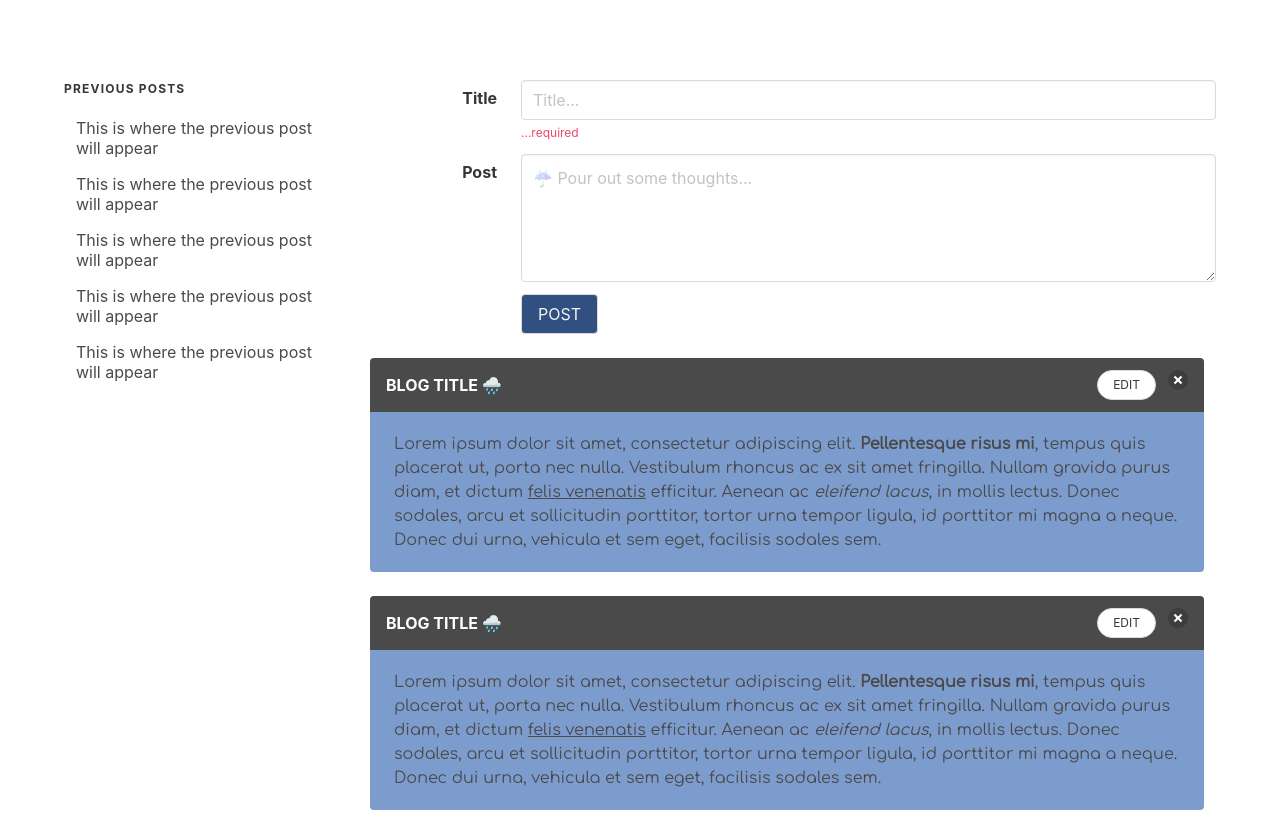
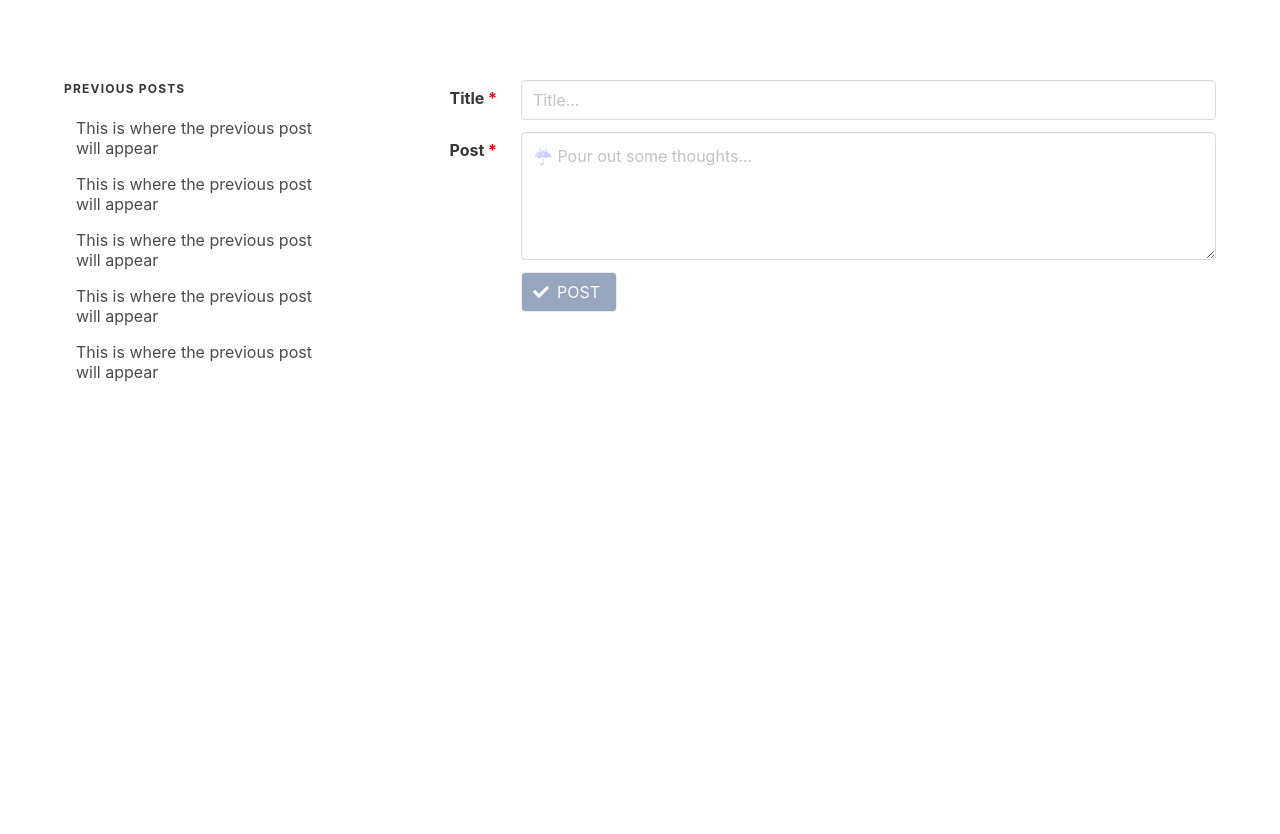
Before and after one commit to Kparine/Ajax_Blog_Front_End, a website with bundled scripts: page index.html in a window 1280 px wide. Shown: the part 161-995 px from the top of the page. After the commit the page ends 800 px from the top, so only its background shows below. Built offline with nearby package versions, Linux system fonts and the light colour scheme.

Commit message:
Button ATT

```diff
--- a/index.html
+++ b/index.html
@@ -51,23 +51,20 @@
       <div class="column is-three-quarters">
         <div class="field is-horizontal">
           <div class="field-label is-normal">
-            <label class="label">Title</label>
+            <label class="label">Title<span id="req"> *</span></label>
           </div>
           <div class="field-body">
             <div class="field">
               <div class="control">
                 <input class="input" type="text"  id='title' placeholder="Title...">
               </div>
-              <p class="help is-danger">
-                ...required
-              </p>
             </div>
           </div>
         </div>
 
         <div class="field is-horizontal" >
           <div class="field-label is-normal">
-            <label class="label">Post</label>
+            <label class="label">Post<span id="req"> *</span></label>
           </div>
           <div class="field-body">
             <div class="field">
@@ -87,9 +84,12 @@
           <div class="field-body">
             <div class="field">
               <div class="control">
-                <button class="button" id='submit'>POST</button>
-                <!-- <button class="button">EDIT</button> -->
-                <!-- <button class="button">DELETE</button> -->
+                <a class="button" id="submit" title="Disabled button" disabled>
+                  <span class="icon is-small">
+                    <i class="fas fa-check"></i>
+                  </span>
+                  <span>POST</span>
+                </a>
               </div>
             </div>
           </div>
@@ -98,7 +98,7 @@
         <!-- THIS IS WHERE THE SUBMITTED BLOGS NEED TO POPULATE -->
 
         <div class="column">
-          <article class="message" id='msg'>
+          <article class="message hidden" id='msg'>
             <div class="message-header">
               <p>BLOG TITLE ️🌧️ </p>
               <div class="field is-grouped">
@@ -118,27 +118,6 @@
               Donec dui urna, vehicula et sem eget, facilisis sodales sem.
             </div>
           </article>
-
-          <article class="message" id='msg'>
-            <div class="message-header">
-              <p>BLOG TITLE 🌧️ </p>
-              <div class="field is-grouped">
-                <p class="control">
-                  <button data-id="" class="button is-inverted is-outlined is-small is-rounded align-right">EDIT</button>
-                </p>
-                <p class="control">
-                  <button data-id="" class="delete" aria-label="delete"></button>
-                </p>
-              </div>
-            </div>
-            <div class="message-body">
-              Lorem ipsum dolor sit amet, consectetur adipiscing elit. <strong>Pellentesque risus mi</strong>, tempus
-              quis placerat ut, porta nec nulla. Vestibulum rhoncus ac ex sit amet fringilla. Nullam gravida purus
-              diam, et dictum <a>felis venenatis</a> efficitur. Aenean ac <em>eleifend lacus</em>, in mollis lectus.
-              Donec sodales, arcu et sollicitudin porttitor, tortor urna tempor ligula, id porttitor mi magna a neque.
-              Donec dui urna, vehicula et sem eget, facilisis sodales sem.
-            </div>
-          </article>
         </div>
   </section>
 
--- a/sass/mystyles.scss
+++ b/sass/mystyles.scss
@@ -35,3 +35,6 @@ h3 {
 .menu-list a:hover {
   background-color: lighten($color, 20%);
 }
+#req {
+  color: red;
+}
```
Also changed, not shown: scripts/main.js (+23 -51 lines), scripts/templates.js (+21 -0 lines), css/main.css.
